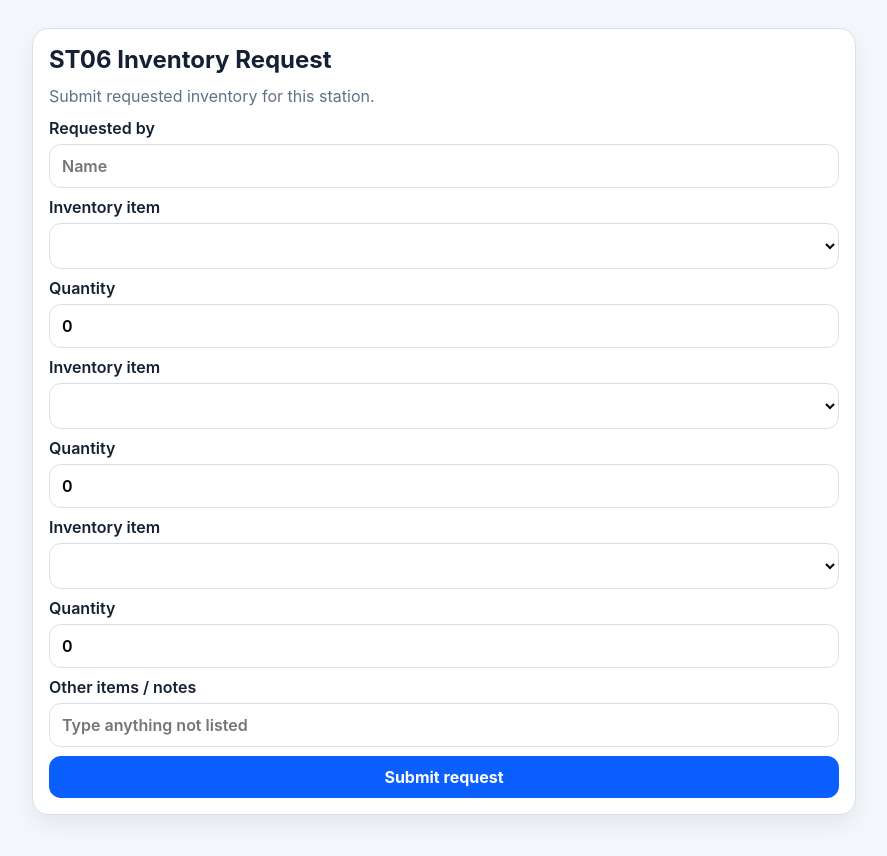
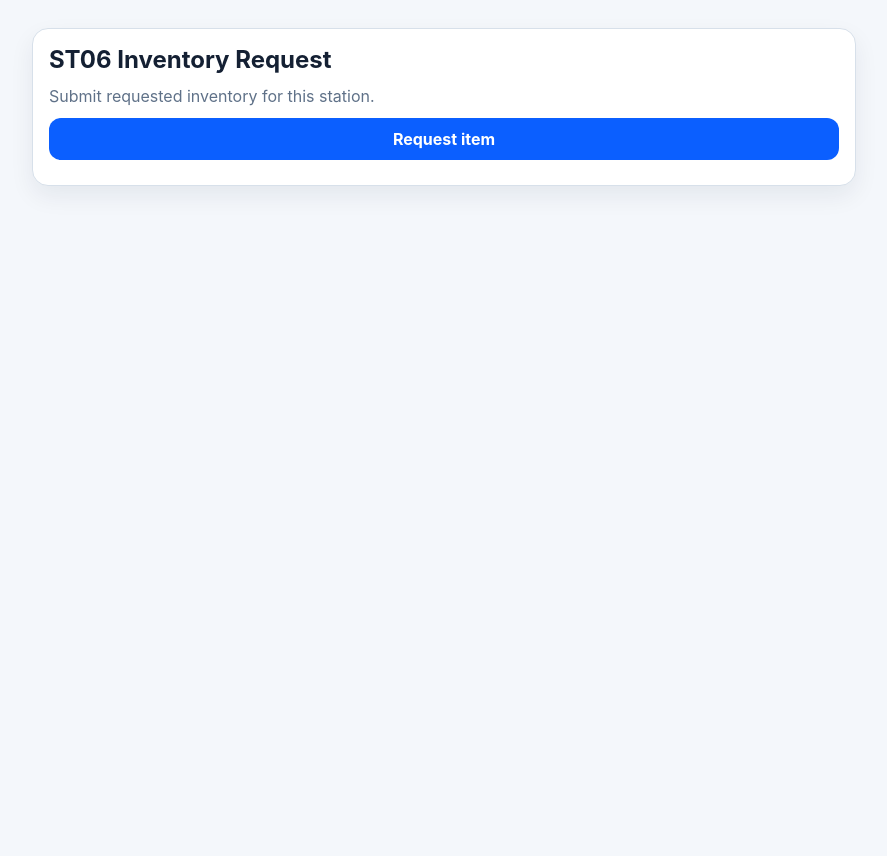
Before and after one commit to majormech/DFD-supply, a website: page public/request-ST06.html in a window 1280 px wide. Shown: the whole page, without its empty margins (196-1083 px from the left). After the commit the page ends 800 px from the top, so only its background shows below. Drawn offline with Linux system fonts and the light colour scheme; no server answers.

Commit message:
Update request-ST06.html

```diff
--- a/public/request-ST06.html
+++ b/public/request-ST06.html
@@ -11,18 +11,10 @@
       <section class="panel stack wide">
         <h1>ST06 Inventory Request</h1>
         <p class="subtitle">Submit requested inventory for this station.</p>
-        <form id="request-form" class="stack compact">
-          <input type="hidden" name="stationCode" value="ST06" />
-          <label>Requested by<input name="requesterName" required placeholder="Name" /></label>
-          <label>Inventory item<select name="item1" class="request-item"></select></label>
-          <label>Quantity<input name="qty1" type="number" min="0" value="0" /></label>
-          <label>Inventory item<select name="item2" class="request-item"></select></label>
-          <label>Quantity<input name="qty2" type="number" min="0" value="0" /></label>
-          <label>Inventory item<select name="item3" class="request-item"></select></label>
-          <label>Quantity<input name="qty3" type="number" min="0" value="0" /></label>
-          <label>Other items / notes<input name="otherItems" placeholder="Type anything not listed" /></label>
-          <button type="submit">Submit request</button>
-        </form>
+        <div class="stack compact">
+          <button type="button" id="open-request-modal">Request item</button>
+          <div id="recent-requests" class="request-history-list"></div>
+        </div>
       </section>
     </div>
     <div id="toast"></div>
```
